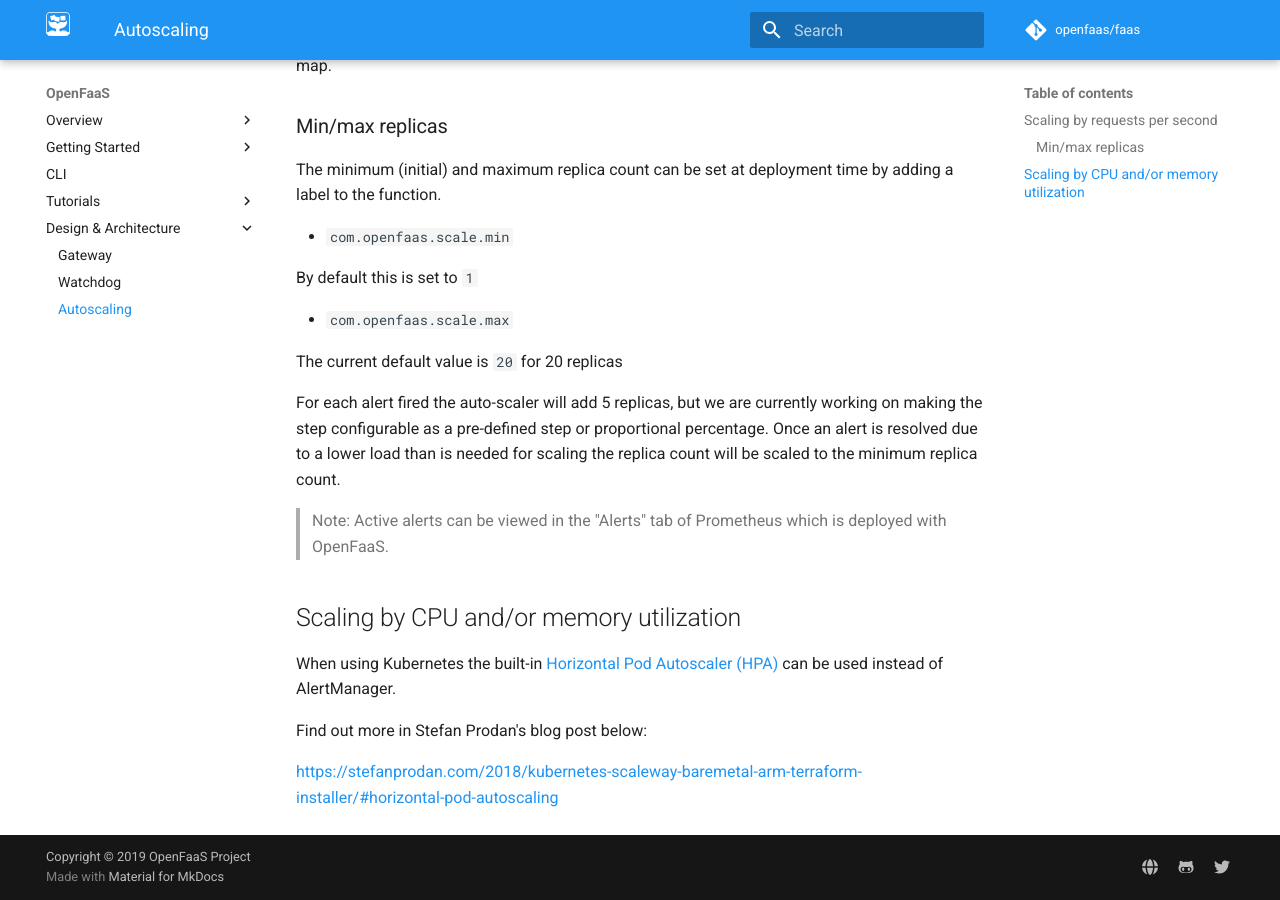
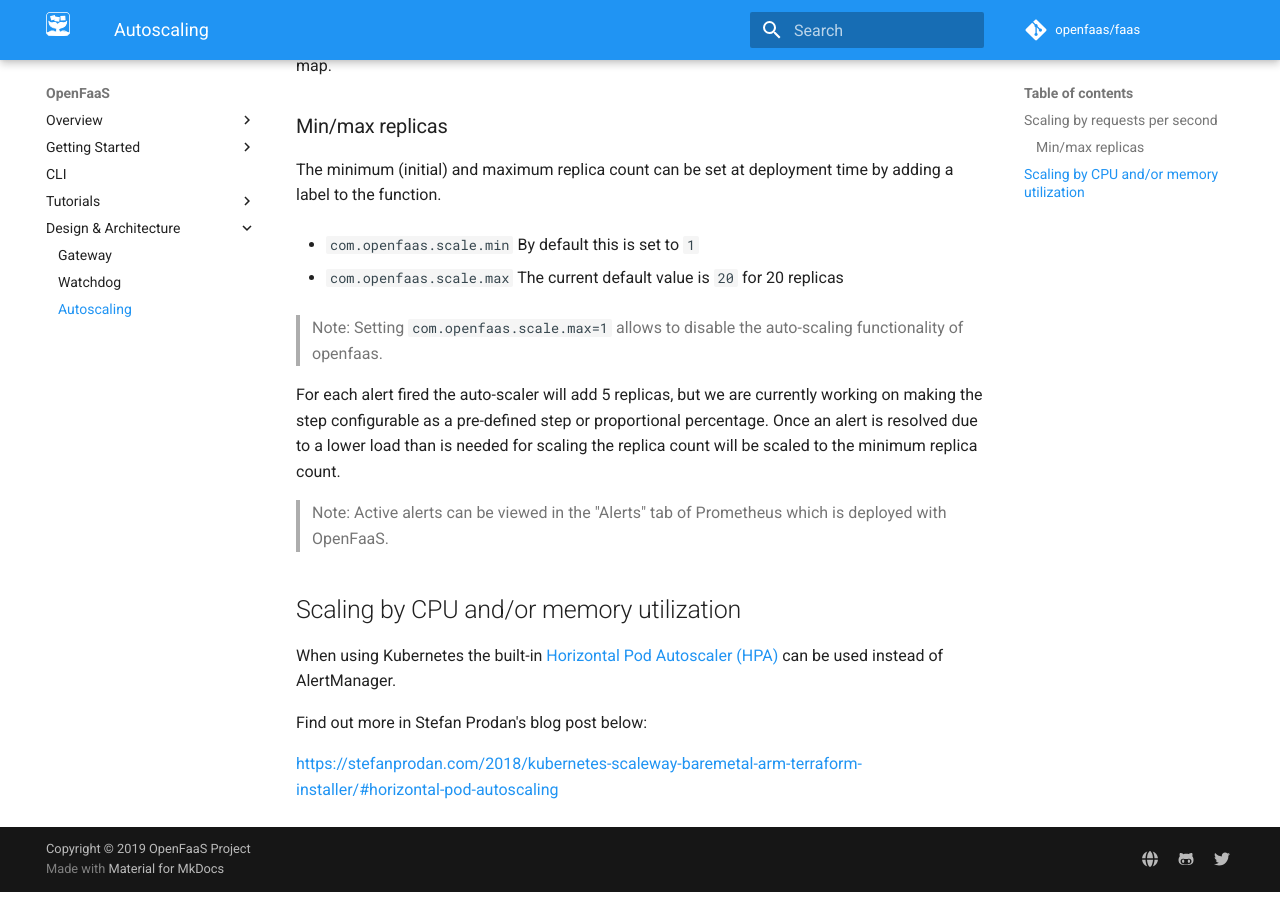
Before and after one commit to openfaas/docs, an MkDocs documentation site: the page built from docs/architecture/autoscaling.md, in a window 1280 px wide and 900 px high, scrolled down 508 px. Built offline with MkDocs 1.6.1 and Material for MkDocs 9.7.7, drawn with Linux system fonts in a browser that asks for light colours; comment, search, counter and statistics services are not loaded; old or Windows-style settings are respelled for this version of MkDocs.

Commit message:
Added note regarding how to disable auto scaling
Signed-off-by: Simon Pelczer <templum.dev@gmail.com>

```diff
--- a/docs/architecture/autoscaling.md
+++ b/docs/architecture/autoscaling.md
@@ -16,13 +16,12 @@ The AlertManager rules ([alert.rules](https://github.com/openfaas/faas/blob/mast
 
 The minimum (initial) and maximum replica count can be set at deployment time by adding a label to the function.
 
-* `com.openfaas.scale.min`
+* `com.openfaas.scale.min` By default this is set to `1`
 
-By default this is set to `1`
+* `com.openfaas.scale.max` The current default value is `20` for 20 replicas
 
-* `com.openfaas.scale.max`
+> Note: Setting `com.openfaas.scale.max=1` allows to disable the auto-scaling functionality of openfaas.
 
-The current default value is `20` for 20 replicas
 
 For each alert fired the auto-scaler will add 5 replicas, but we are currently working on making the step configurable as a pre-defined step or proportional percentage. Once an alert is resolved due to a lower load than is needed for scaling the replica count will be scaled to the minimum replica count.
 
```
